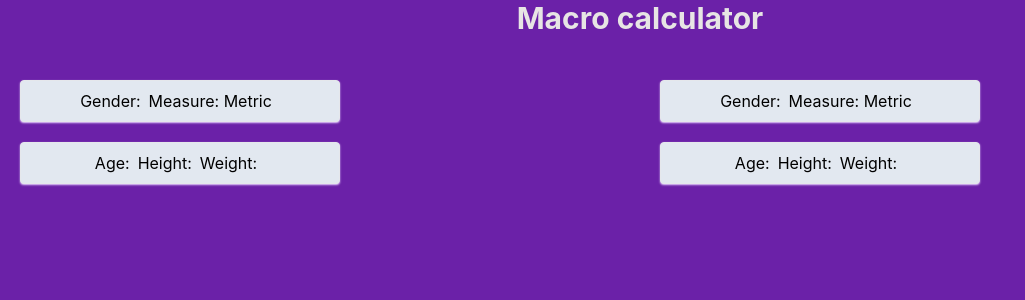
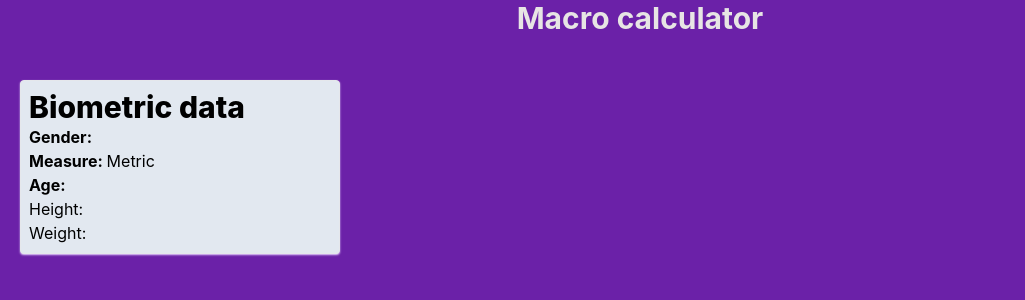
Before and after one commit to FACorreiaa/Macro-Calculator-React, a React (Vite) app: page /results in a window 1280 px wide. Shown: the top 300 px of the page, without its empty margins (0-1025 px from the left). Built offline with nearby package versions, Linux system fonts and the light colour scheme; what @catppuccin/tailwindcss would draw is missing.

Commit message:
adjust biometric data component

```diff
--- a/src/pages/results.tsx
+++ b/src/pages/results.tsx
@@ -7,26 +7,27 @@ import { tdeeAtom, dietObjectiveAtom, dietObjectiveListAtom } from './tdee';
 const DisplayBMRCalculationValues = () => {
 	const [bmrData] = useAtom(bmrCalculationValuesAtom);
 	const { age, gender, height, metric, weight } = bmrData;
-	console.log('bmrData', bmrData);
 	return (
 		<>
 			<div className="container">
-				<div className="m-5 shadow-sm justify-center align-center shadow-purple-200 max-w-xs flex flex-column bg-slate-200 p-2 border border-spacing-2 rounded">
+				<div className="m-5 shadow-sm justify-center align-center shadow-purple-200 max-w-xs bg-slate-200 p-2 border border-spacing-2 rounded">
+					<h1 className="text-3xl font-extrabold dark:text-slate-900">
+						Biometric data
+					</h1>
+
 					<div className="mr-2">
-						<label>Gender: </label>
+						<label className="font-bold">Gender: </label>
 						<span>{gender}</span>
 					</div>
 					<div className="mr-2">
-						<label>Measure: </label>
+						<label className="font-bold">Measure: </label>
 						<span>{metric}</span>
 					</div>
-				</div>
-
-				<div className="m-5 shadow-sm justify-center align-center shadow-purple-200 max-w-xs flex flex-column bg-slate-200 p-2 border border-spacing-2 rounded">
 					<div className="mr-2 ">
-						<label>Age: </label>
+						<label className="font-bold">Age: </label>
 						<span>{age}</span>
 					</div>
+
 					<div className="mr-2">
 						<label>Height: </label>
 						<span>{height}</span>
@@ -41,6 +42,37 @@ const DisplayBMRCalculationValues = () => {
 	);
 };
 
+const Test = () => {
+	return (
+		<div className="max-w-sm rounded overflow-hidden shadow-lg bg-slate-300">
+			<img
+				className="w-full"
+				src="/img/card-top.jpg"
+				alt="Sunset in the mountains"
+			/>
+			<div className="px-6 py-4">
+				<div className="font-bold text-xl mb-2">The Coldest Sunset</div>
+				<p className="text-gray-700 text-base">
+					Lorem ipsum dolor sit amet, consectetur adipisicing elit. Voluptatibus
+					quia, nulla! Maiores et perferendis eaque, exercitationem praesentium
+					nihil.
+				</p>
+			</div>
+			<div className="px-6 pt-4 pb-2">
+				<span className="inline-block bg-gray-200 rounded-full px-3 py-1 text-sm font-semibold text-gray-700 mr-2 mb-2">
+					#photography
+				</span>
+				<span className="inline-block bg-gray-200 rounded-full px-3 py-1 text-sm font-semibold text-gray-700 mr-2 mb-2">
+					#travel
+				</span>
+				<span className="inline-block bg-gray-200 rounded-full px-3 py-1 text-sm font-semibold text-gray-700 mr-2 mb-2">
+					#winter
+				</span>
+			</div>
+		</div>
+	);
+};
+
 function ResultsPage() {
 	const [bmr] = useAtom(bmrAtom);
 	const [tdee] = useAtom(tdeeAtom);
@@ -52,8 +84,8 @@ function ResultsPage() {
 				title="Calories and Macros results"
 				content="Macro distribution according to goals and objectives and your bio data"
 			/>
+
 			<div className="container flex flex-column">
-				<DisplayBMRCalculationValues />
 				<DisplayBMRCalculationValues />
 			</div>
 		</ResultsPageLayout>
```
